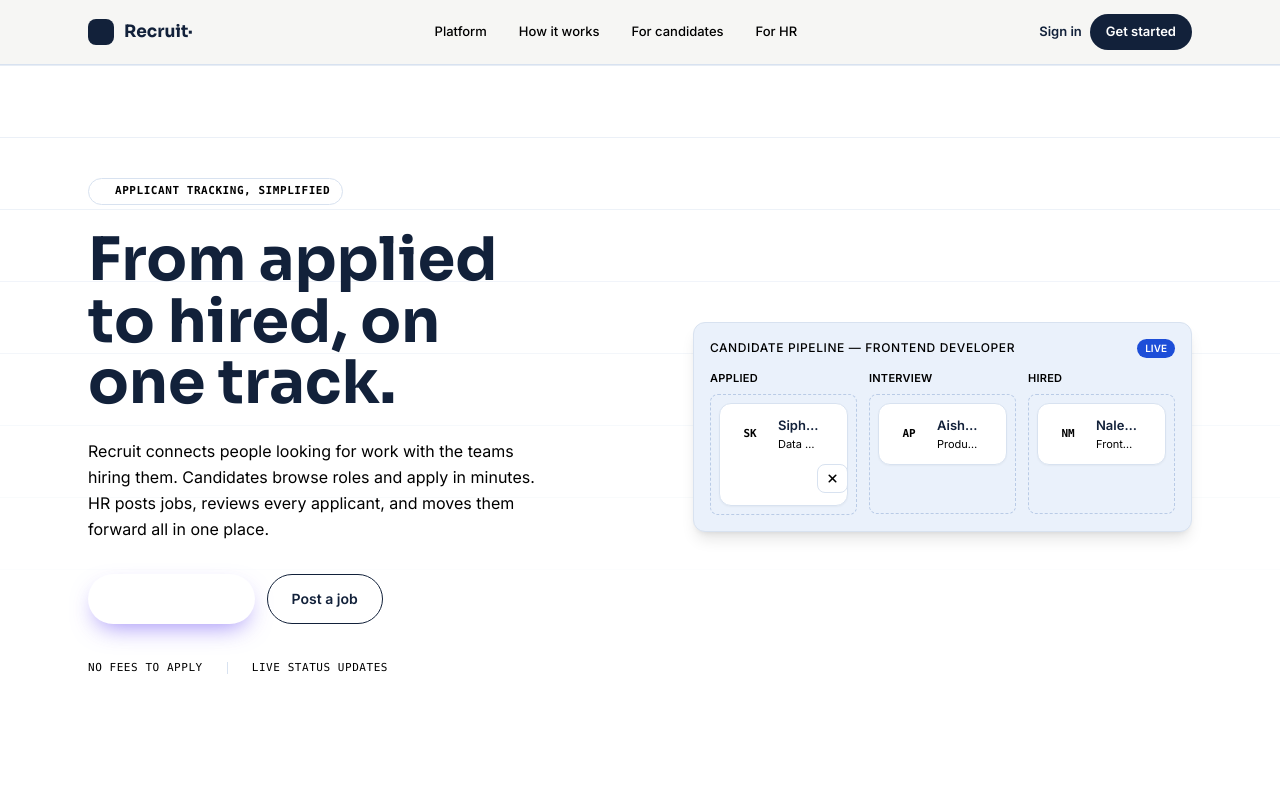
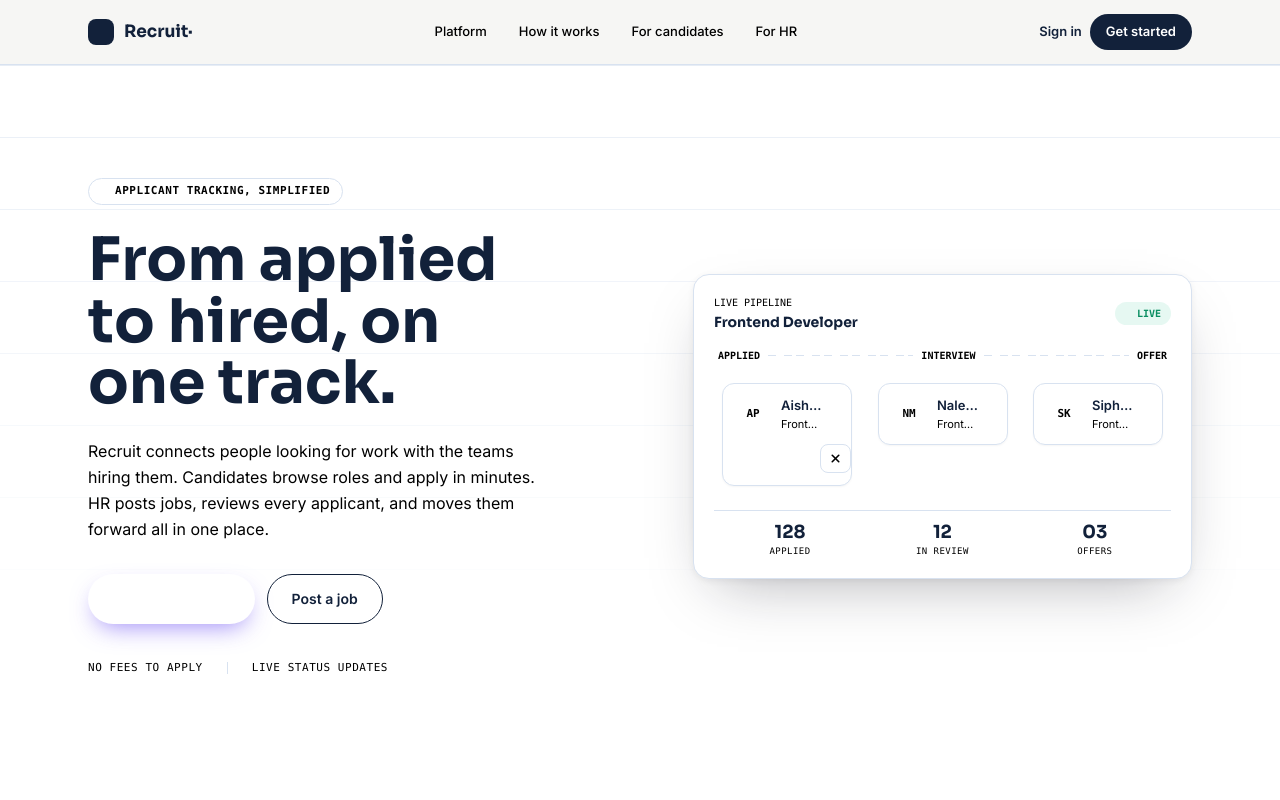
Before and after one commit to pedropkmmt/E-Recruitment, a React (Vite) app: page / in a window 1280 px wide. Shown: the top 800 px of the page. Built offline with nearby package versions, Linux system fonts and the light colour scheme.

Commit message:
update pipelineboard

```diff
--- a/src/components/PipelineBoard.jsx
+++ b/src/components/PipelineBoard.jsx
@@ -4,51 +4,112 @@ import { colors } from "../utils/colors";
 
 const CANDIDATES = [
   { name: "Naledi M.", role: "Frontend Developer", stage: 0 },
-  { name: "Sipho K.", role: "Data Analyst", stage: 1 },
-  { name: "Aisha P.", role: "Product Designer", stage: 2 },
+  { name: "Sipho K.",  role: "Frontend Developer", stage: 1 },
+  { name: "Aisha P.",  role: "Frontend Developer", stage: 2 },
 ];
 
-const STAGES = ["Applied", "Interview", "Hired"];
+const STAGES = [
+  { key: "applied",   label: "Applied" },
+  { key: "interview", label: "Interview" },
+  { key: "offer",     label: "Offer" },
+];
+
+const STATS = [
+  { value: "128", label: "applied" },
+  { value: "12",  label: "in review" },
+  { value: "03",  label: "offers" },
+];
 
 const PipelineBoard = () => {
   const [tick, setTick] = useState(0);
   useEffect(() => {
-    const id = setInterval(() => setTick((t) => (t + 1) % 3), 2800);
+    const id = setInterval(() => setTick((t) => (t + 1) % 3), 3200);
     return () => clearInterval(id);
   }, []);
 
   return (
+    <div className="relative">
+      <div className="iris-glow absolute -inset-6 -z-10" aria-hidden />
       <div
-      className="rounded-xl border p-4 shadow-lg"
-      style={{ background: colors.sky, borderColor: colors.line }}
+        className="float-y rounded-2xl border p-4 sm:p-5"
+        style={{
+          background: colors.card,
+          borderColor: colors.line,
+          boxShadow: "0 24px 60px -24px rgba(21,20,33,.35), 0 2px 6px rgba(21,20,33,.06)",
+        }}
       >
-      <div className="mb-3 flex flex-wrap items-center justify-between gap-2">
-        <span className="font-body text-xs font-medium uppercase tracking-wider" style={{ color: colors.muted }}>
-          Candidate pipeline — Frontend Developer
-        </span>
+        {/* header */}
+        <div className="mb-4 flex items-center justify-between">
+          <div>
+            <p className="font-mono text-[10px] uppercase tracking-label" style={{ color: colors.muted }}>
+              Live pipeline
+            </p>
+            <p className="mt-0.5 font-display text-sm font-bold" style={{ color: colors.ink }}>
+              Frontend Developer
+            </p>
+          </div>
           <span
-          className="rounded-full px-2 py-0.5 font-body text-[10px] font-semibold text-white"
-          style={{ background: colors.blue }}
+            className="flex items-center gap-1.5 rounded-full px-2.5 py-1 font-mono text-[10px] font-bold"
+            style={{ background: "rgba(18,185,129,.1)", color: "#0C8F63" }}
           >
+            <span className="live-dot h-1.5 w-1.5 rounded-full" style={{ background: colors.mint }} />
             LIVE
           </span>
         </div>
-      <div className="grid grid-cols-1 gap-3 sm:grid-cols-3">
+
+        <div className="mb-3 flex items-center gap-2 px-1">
+          {STAGES.map((s, i) => (
+            <React.Fragment key={s.key}>
+              <span className="font-mono text-[10px] font-bold uppercase" style={{ color: colors.muted }}>
+                {s.label}
+              </span>
+              {i < STAGES.length - 1 && (
+                <span
+                  className="rail-flow h-px flex-1"
+                  style={{
+                    backgroundImage: `repeating-linear-gradient(90deg, ${colors.line} 0 8px, transparent 8px 16px)`,
+                    backgroundSize: "28px 1px",
+                  }}
+                />
+              )}
+            </React.Fragment>
+          ))}
+        </div>
+
+        {/* columns */}
+        <div className="grid grid-cols-3 gap-2.5">
           {STAGES.map((stage, i) => (
-          <div key={stage}>
-            <p className="mb-2 font-body text-[11px] font-semibold uppercase tracking-wide" style={{ color: colors.muted }}>
-              {stage}
-            </p>
             <div
-              className="flex min-h-[72px] flex-col gap-2 rounded-lg border border-dashed p-2 sm:min-h-[120px]"
-              style={{ borderColor: "#B9CBE6" }}
+              key={stage.key}
+              className="flex min-h-[112px] flex-col gap-2 rounded-xl p-2"
+              style={{ background: colors.paper }}
             >
               {CANDIDATES.filter((c) => (c.stage + tick) % 3 === i).map((c) => (
-                <CandidateCard key={c.name + tick} name={c.name} role={c.role} showActions={i === 0} />
+                <CandidateCard
+                  key={c.name + tick}
+                  name={c.name}
+                  role={c.role}
+                  stageKey={stage.key}
+                  showActions={i === 0}
+                />
               ))}
             </div>
+          ))}
+        </div>
+
+        {/* stats footer */}
+        <div className="mt-4 grid grid-cols-3 border-t pt-3" style={{ borderColor: colors.line }}>
+          {STATS.map((s) => (
+            <div key={s.label} className="text-center">
+              <p className="font-display text-lg font-bold leading-none" style={{ color: colors.ink }}>
+                {s.value}
+              </p>
+              <p className="mt-1 font-mono text-[9px] uppercase tracking-wider" style={{ color: colors.muted }}>
+                {s.label}
+              </p>
             </div>
           ))}
+        </div>
       </div>
     </div>
   );
```
Lines whose indentation alone changed are shown as unchanged.
